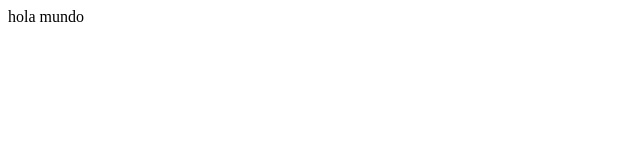
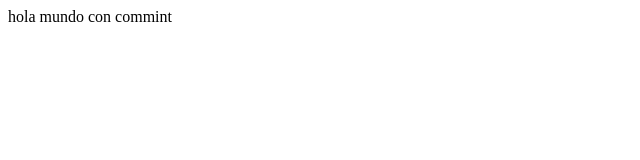
Before and after one commit to benjamin-sudo/it_araucania, a plain HTML site: page index.html in a window 1280 px wide. Shown: the whole page, without its empty margins (0-640 px from the left). Drawn offline with Linux system fonts and the light colour scheme.

Commit message:
mkvfdmgd

```diff
--- a/index.html
+++ b/index.html
@@ -5,7 +5,7 @@
 </head>
 <body>
 
-hola mundo
+hola mundo con commint
 
 </body>
 </html>
```
